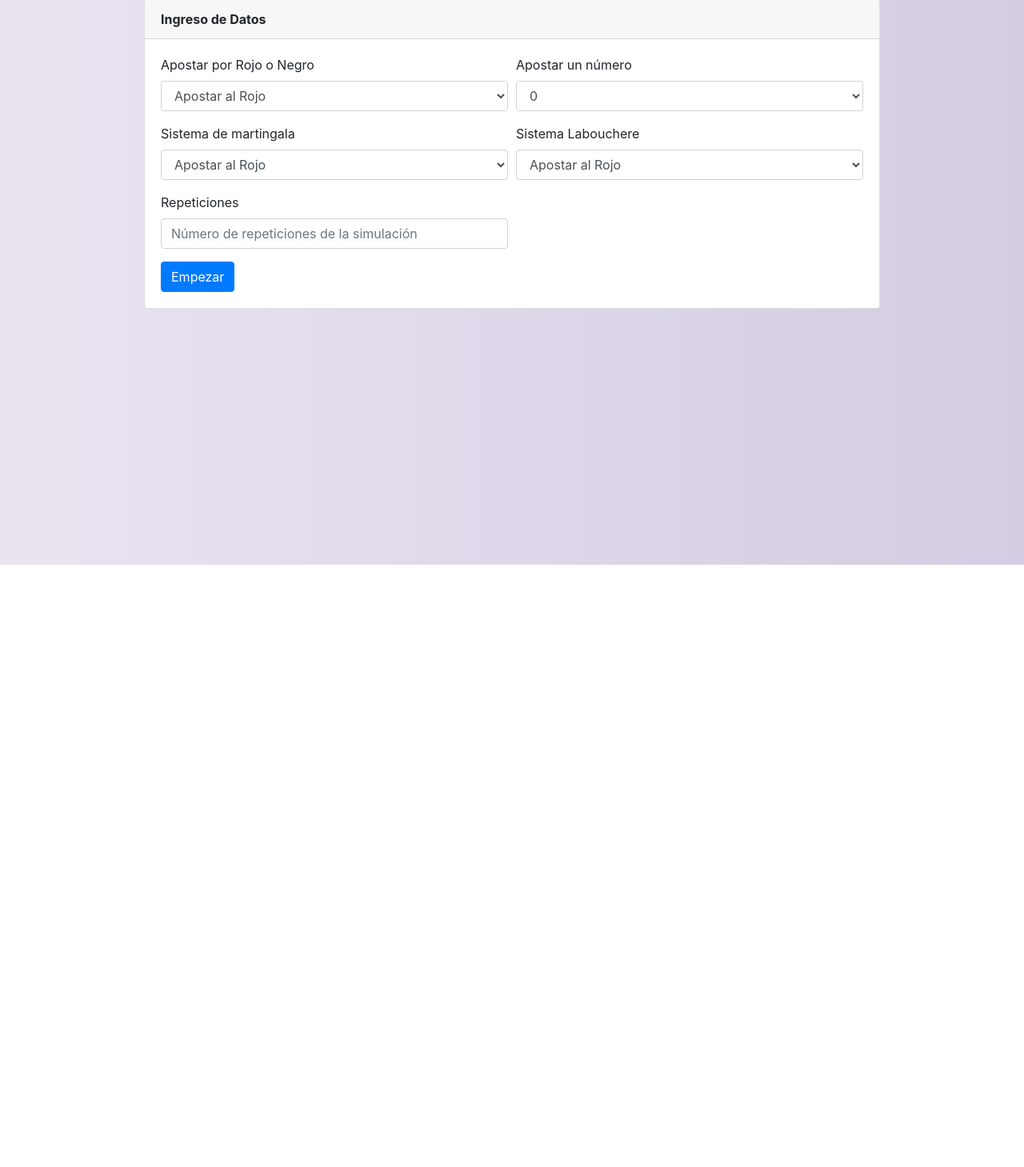
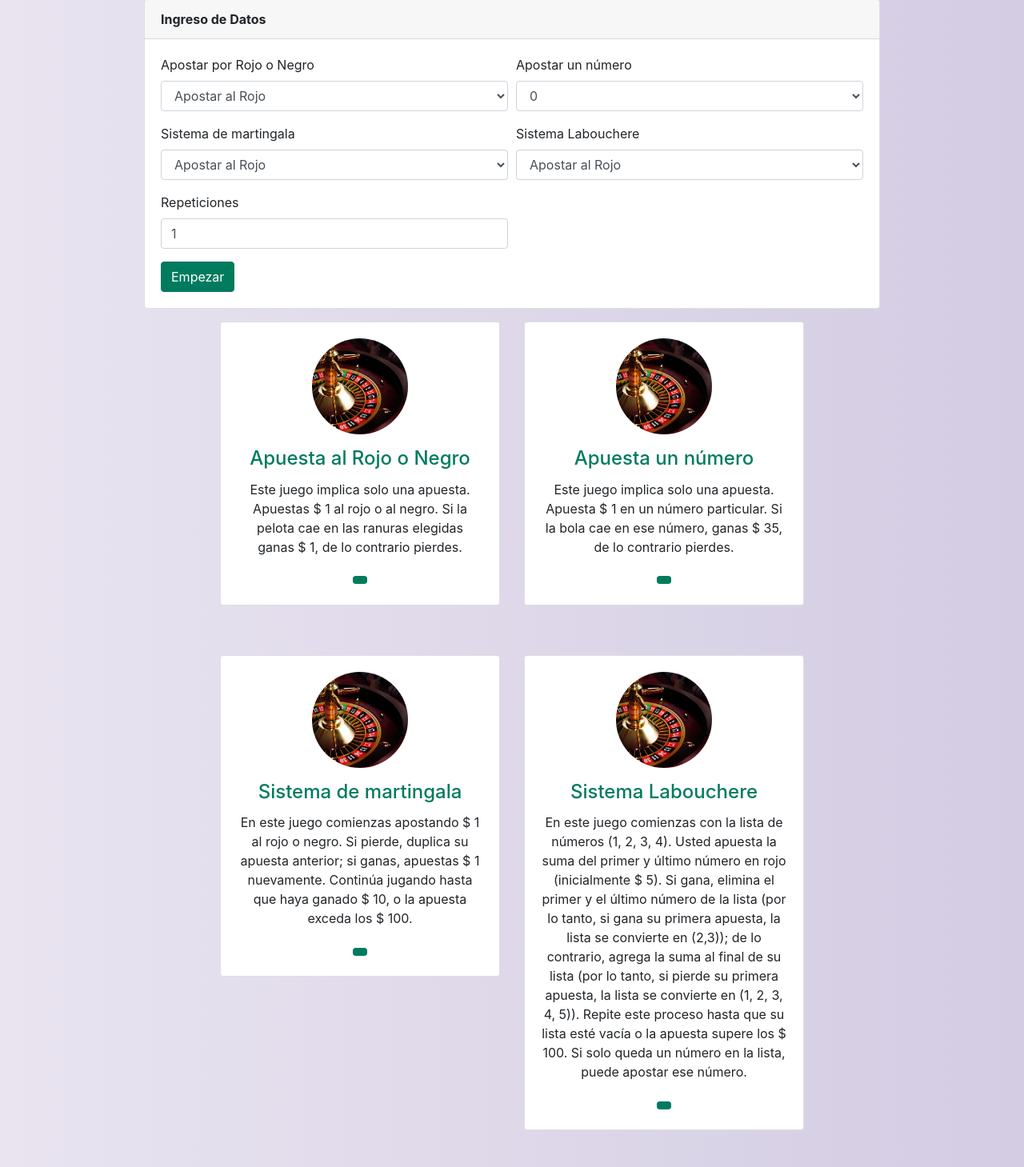
Before and after one commit to victand98/SimulacionRuleta, a PHP site: page / in a window 1280 px wide. Shown: the part 94-1553 px from the top of the page at 80% size. Before the commit the page ends 800 px from the top, so only its background shows below. Run offline with PHP 8.4, Linux system fonts and the light colour scheme.

Commit message:
Simulando juegos

```diff
--- a/css/index.css
+++ b/css/index.css
@@ -8,3 +8,126 @@ body {
     color: brown;
     font-size: 10px;
 }
+
+.btn-primary:hover,
+.btn-primary:focus {
+    background-color: #108d6f;
+    border-color: #108d6f;
+    box-shadow: none;
+    outline: none;
+}
+
+.btn-primary {
+    color: #fff;
+    background-color: #007b5e;
+    border-color: #007b5e;
+}
+
+section {
+    padding: 60px 0;
+}
+
+section .section-title {
+    text-align: center;
+    color: #007b5e;
+    margin-bottom: 50px;
+    text-transform: uppercase;
+}
+
+#team .card {
+    border: none;
+    background: #ffffff;
+}
+
+.image-flip:hover .backside,
+.image-flip.hover .backside {
+    -webkit-transform: rotateY(0deg);
+    -moz-transform: rotateY(0deg);
+    -o-transform: rotateY(0deg);
+    -ms-transform: rotateY(0deg);
+    transform: rotateY(0deg);
+    border-radius: .25rem;
+}
+
+.image-flip:hover .frontside,
+.image-flip.hover .frontside {
+    -webkit-transform: rotateY(180deg);
+    -moz-transform: rotateY(180deg);
+    -o-transform: rotateY(180deg);
+    transform: rotateY(180deg);
+}
+
+.mainflip {
+    -webkit-transition: 1s;
+    -webkit-transform-style: preserve-3d;
+    -ms-transition: 1s;
+    -moz-transition: 1s;
+    -moz-transform: perspective(1000px);
+    -moz-transform-style: preserve-3d;
+    -ms-transform-style: preserve-3d;
+    transition: 1s;
+    transform-style: preserve-3d;
+    position: relative;
+}
+
+.frontside {
+    position: relative;
+    -webkit-transform: rotateY(0deg);
+    -ms-transform: rotateY(0deg);
+    z-index: 2;
+    margin-bottom: 30px;
+}
+
+.backside {
+    position: absolute;
+    top: 0;
+    left: 0;
+    background: white;
+    -webkit-transform: rotateY(-180deg);
+    -moz-transform: rotateY(-180deg);
+    -o-transform: rotateY(-180deg);
+    -ms-transform: rotateY(-180deg);
+    transform: rotateY(-180deg);
+    -webkit-box-shadow: 5px 7px 9px -4px rgb(158, 158, 158);
+    -moz-box-shadow: 5px 7px 9px -4px rgb(158, 158, 158);
+    box-shadow: 5px 7px 9px -4px rgb(158, 158, 158);
+}
+
+.frontside,
+.backside {
+    -webkit-backface-visibility: hidden;
+    -moz-backface-visibility: hidden;
+    -ms-backface-visibility: hidden;
+    backface-visibility: hidden;
+    -webkit-transition: 1s;
+    -webkit-transform-style: preserve-3d;
+    -moz-transition: 1s;
+    -moz-transform-style: preserve-3d;
+    -o-transition: 1s;
+    -o-transform-style: preserve-3d;
+    -ms-transition: 1s;
+    -ms-transform-style: preserve-3d;
+    transition: 1s;
+    transform-style: preserve-3d;
+}
+
+.frontside .card,
+.backside .card {
+    min-height: 312px;
+}
+
+.backside .card a {
+    font-size: 18px;
+    color: #007b5e !important;
+}
+
+.frontside .card .card-title,
+.backside .card .card-title {
+    color: #007b5e !important;
+}
+
+.frontside .card .card-body img {
+    width: 120px;
+    height: 120px;
+    border-radius: 50%;
+}
--- a/index.html
+++ b/index.html
@@ -4,6 +4,7 @@
 <head>
   <meta charset="UTF-8">
   <title>Ruleta</title>
+  <link rel="icon" type="image/svg+xml" href="./img/ruleta.svg" sizes="any">
   <link rel="stylesheet" href="./css/bootstrap.min.css">
   <link rel="stylesheet" href="./css/index.css">
 </head>
@@ -95,7 +96,7 @@
                 <div class="form-group col-md-6">
                   <label for="repeticiones">Repeticiones</label>
                   <input type="number" class="form-control" id="repeticiones" name="repeticiones" min="1"
-                    placeholder="Número de repeticiones de la simulación">
+                    placeholder="Número de repeticiones de la simulación" value="1">
                 </div>
               </div>
               <input type="submit" class="btn btn-primary" value="Empezar">
@@ -103,6 +104,151 @@
           </div>
         </div>
       </div>
+    </div>
+    <div class="row">
+      <!-- Juego 1 -->
+      <div class="col-xs-12 col-sm-6 col-md-4 offset-md-2 my-3">
+        <div class="image-flip" ontouchstart="this.classList.toggle('hover');">
+          <div class="mainflip">
+            <div class="frontside">
+              <div class="card">
+                <div class="card-body text-center">
+                  <p><img class=" img-fluid" src="./img/ruleta.jpg" alt="card image">
+                  </p>
+                  <h4 class="card-title">Apuesta al Rojo o Negro</h4>
+                  <p class="card-text">
+                    Este juego implica solo una apuesta. Apuestas $ 1 al rojo o al negro.
+                    Si la pelota cae en las ranuras elegidas ganas $ 1,
+                    de lo contrario pierdes.
+                  </p>
+                  <a href="#" class="btn btn-primary btn-sm"></a>
+                </div>
+              </div>
+            </div>
+            <div class="backside">
+              <div class="card">
+                <div class="card-body text-center mt-4">
+                  <h4 class="card-title">Apuesta al Rojo o Negro</h4>
+                  <h6 class="card-title">Resultados</h6>
+                  <p class="card-text" id="resultado1">Aún no hay resultados del juego. En el formulario de la parte
+                    superior ingrese los valores para empezar a ejecutar el juego.
+                  </p>
+                </div>
+              </div>
+            </div>
+          </div>
+        </div>
+      </div>
+      <!-- ./Juego 1 -->
+
+      <!-- Juego 2 -->
+      <div class="col-xs-12 col-sm-6 col-md-4 my-3">
+        <div class="image-flip" ontouchstart="this.classList.toggle('hover');">
+          <div class="mainflip">
+            <div class="frontside">
+              <div class="card">
+                <div class="card-body text-center">
+                  <p><img class=" img-fluid" src="./img/ruleta.jpg" alt="card image">
+                  </p>
+                  <h4 class="card-title">Apuesta un número</h4>
+                  <p class="card-text">
+                    Este juego implica solo una apuesta. Apuesta $ 1 en un número particular.
+                    Si la bola cae en ese número, ganas $ 35, de lo contrario pierdes.
+                  </p>
+                  <a href="#" class="btn btn-primary btn-sm"></a>
+                </div>
+              </div>
+            </div>
+            <div class="backside">
+              <div class="card">
+                <div class="card-body text-center mt-4">
+                  <h4 class="card-title">Apuesta un número</h4>
+                  <h6 class="card-title">Resultados</h6>
+                  <p class="card-text" id="resultado2">Aún no hay resultados del juego. En el formulario de la parte
+                    superior ingrese los valores para empezar a ejecutar el juego.
+                  </p>
+                </div>
+              </div>
+            </div>
+          </div>
+        </div>
+      </div>
+      <!-- ./Juego 2 -->
+
+      <!-- Juego 3 -->
+      <div class="col-xs-12 col-sm-6 col-md-4 offset-md-2 my-3">
+        <div class="image-flip" ontouchstart="this.classList.toggle('hover');">
+          <div class="mainflip">
+            <div class="frontside">
+              <div class="card">
+                <div class="card-body text-center">
+                  <p><img class=" img-fluid" src="./img/ruleta.jpg" alt="card image">
+                  </p>
+                  <h4 class="card-title">Sistema de martingala</h4>
+                  <p class="card-text">
+                    En este juego comienzas apostando $ 1 al rojo o negro. Si pierde, duplica su apuesta anterior;
+                    si ganas, apuestas $ 1 nuevamente. Continúa jugando hasta que haya ganado $ 10,
+                    o la apuesta exceda los $ 100.
+                  </p>
+                  <a href="#" class="btn btn-primary btn-sm"></a>
+                </div>
+              </div>
+            </div>
+            <div class="backside">
+              <div class="card">
+                <div class="card-body text-center mt-4">
+                  <h4 class="card-title">Sistema de martingala</h4>
+                  <h6 class="card-title">Resultados</h6>
+                  <p class="card-text" id="resultado3">Aún no hay resultados del juego. En el formulario de la parte
+                    superior ingrese los valores para empezar a ejecutar el juego.
+                  </p>
+                </div>
+              </div>
+            </div>
+          </div>
+        </div>
+      </div>
+      <!-- ./Juego 3 -->
+
+      <!-- Juego 4 -->
+      <div class="col-xs-12 col-sm-6 col-md-4 my-3">
+        <div class="image-flip" ontouchstart="this.classList.toggle('hover');">
+          <div class="mainflip">
+            <div class="frontside">
+              <div class="card">
+                <div class="card-body text-center">
+                  <p><img class=" img-fluid" src="./img/ruleta.jpg" alt="card image">
+                  </p>
+                  <h4 class="card-title">Sistema Labouchere</h4>
+                  <p class="card-text">
+                    En este juego comienzas con la lista de números (1, 2, 3, 4).
+                    Usted apuesta la suma del primer y último número en rojo (inicialmente $ 5).
+                    Si gana, elimina el primer y el último número de la lista (por lo tanto,
+                    si gana su primera apuesta, la lista se convierte en (2,3)); de lo contrario,
+                    agrega la suma al final de su lista (por lo tanto, si pierde su primera apuesta,
+                    la lista se convierte en (1, 2, 3, 4, 5)). Repite este proceso hasta que su
+                    lista esté vacía o la apuesta supere los $ 100. Si solo queda un número en la lista,
+                    puede apostar ese número.
+                  </p>
+                  <a href="#" class="btn btn-primary btn-sm"></a>
+                </div>
+              </div>
+            </div>
+            <div class="backside">
+              <div class="card">
+                <div class="card-body text-center mt-4">
+                  <h4 class="card-title">Sistema Labouchere</h4>
+                  <h6 class="card-title">Resultados</h6>
+                  <p class="card-text" id="resultado4">Aún no hay resultados del juego. En el formulario de la parte
+                    superior ingrese los valores para empezar a ejecutar el juego.
+                  </p>
+                </div>
+              </div>
+            </div>
+          </div>
+        </div>
+      </div>
+      <!-- ./Juego 4 -->
     </div>
   </div>
 
--- a/js/index.js
+++ b/js/index.js
@@ -7,17 +7,20 @@ $().ready(function () {
         var juego4 = parseInt($('#juego4').val());
         var repeticiones = parseInt($('#repeticiones').val());
 
-        var apuesta1 = juego1 === 1 ? apuestaRojoNegro(rojas) : apuestaRojoNegro(negras);
-        console.log('\n1. Apuesta al Rojo o Negro\n', apuesta1);
+        var resultado1 = obtenerResultado(repeticiones,
+            () => juego1 === 1 ? apuestaRojoNegro(rojas) : apuestaRojoNegro(negras));
+        console.log('\n1. Apuesta al Rojo o Negro\n', resultado1);
 
-        var apuesta2 = apuestaUnNumero(juego2);
-        console.log('2. Apuesta un Número\n', apuesta2);
+        var resultado2 = obtenerResultado(repeticiones, () => apuestaUnNumero(juego2));
+        console.log('2. Apuesta un Número\n', resultado2);
 
-        var apuesta3 = juego3 === 1 ? apuestaMartingala(rojas) : apuestaMartingala(negras);
-        console.log('3. Apuesta de Martingala\n', apuesta3);
+        var resultado3 = obtenerResultado(repeticiones,
+            () => juego3 === 1 ? apuestaMartingala(rojas) : apuestaMartingala(negras));
+        console.log('3. Apuesta de Martingala\n', resultado3);
 
-        var apuesta4 = juego4 === 1 ? apuestaLabouchere(rojas) : apuestaLabouchere(negras);
-        console.log('4. Apuesta de Labouchere\n', apuesta4);
+        var resultado4 = obtenerResultado(repeticiones,
+            () => juego4 === 1 ? apuestaLabouchere(rojas) : apuestaLabouchere(negras));
+        console.log('4. Apuesta de Labouchere\n', resultado4);
     });
 });
 
@@ -75,7 +78,20 @@ function apuestaMartingala(conjunto) {
 
 // 4. Apuesta mediante el sistema de Labouchere
 function apuestaLabouchere(conjunto) {
-    // Codigo aquí
+    // Código aquí
 
     return { ganancia: 0, nroApuestas: 0 }
 }
+
+
+/*
+    Obteniendo los resultados de la ejecución
+    de los distintos tipos de juego
+*/
+
+function obtenerResultado(repeticiones, func) {
+    var result = [];
+    for (let i = 0; i < repeticiones; i++)
+        result.push(func());
+    return result;
+}
```
Also changed, not shown: img/ruleta.jpg (added), img/ruleta.svg (added).
